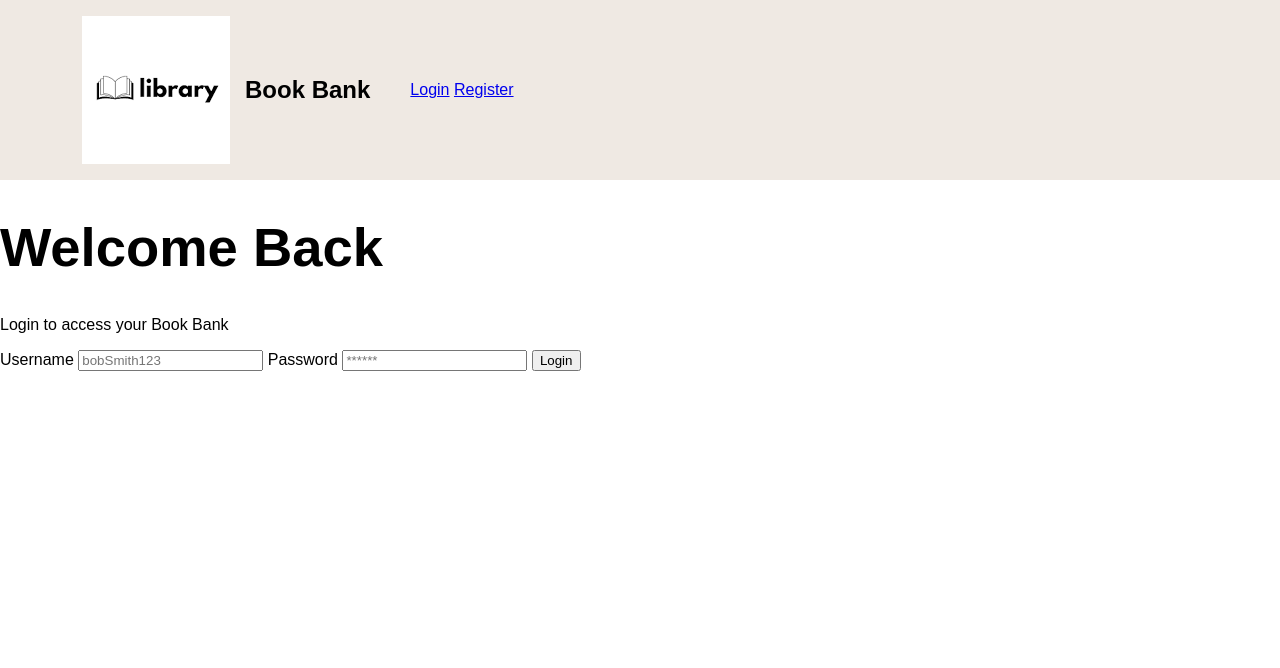
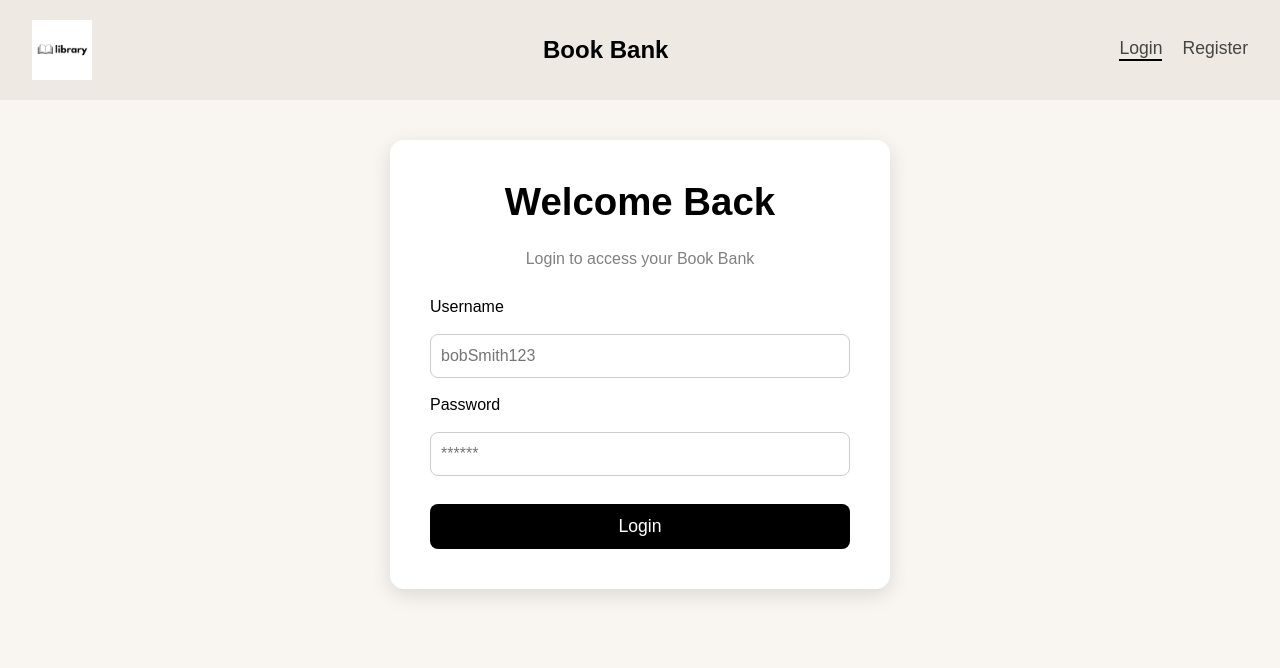
Before and after one commit to Yusuph-Darbo/library, a PHP site: page /login.php in a window 1280 px wide. Shown: the top 668 px of the page. Run offline with PHP 8.4, Linux system fonts and the light colour scheme.

Commit message:
css addition

```diff
--- a/css/style.css
+++ b/css/style.css
@@ -6,19 +6,7 @@ body {
   margin: 0;
   font-family: "DM Sans", sans-serif;
   color: black;
-}
-
-/* ============================================
-   Typography
-   ============================================ */
-
-h1 {
-  font-weight: 600;
-  font-size: 3.4rem;
-}
-
-h2 {
-  margin: 0 40px 0 15px;
+  background-color: #f9f6f2;
 }
 
 /* ============================================
@@ -30,21 +18,114 @@ header {
   padding: 1rem 2rem;
   align-items: center;
   background-color: #efe9e3;
-  margin-bottom: 0;
-  position: relative;
-  z-index: 100;
+  justify-content: space-between;
 }
 
 .logo {
-  margin-left: 50px;
+  width: 60px;
+}
+
+.registerSection {
+  display: flex;
+  gap: 20px;
+}
+
+.nav-link {
+  font-size: 1.1rem;
+  text-decoration: none;
+  color: #444;
+  font-weight: 500;
+  transition: 0.3s;
+}
+
+.nav-link:hover {
+  color: black;
+}
+
+.active {
+  border-bottom: 2px solid black;
 }
 
 /* ============================================
-   Form Section
+   Main Form Section
    ============================================ */
 
-.formSection {
-  width: 500px;
-  height: 500px;
+main {
+  display: flex;
+  justify-content: center;
+  padding-top: 40px;
+}
+
+.formWrapper {
+  width: 420px;
+  background-color: white;
+  padding: 40px;
+  border-radius: 14px;
+  box-shadow: 0 6px 20px rgba(0, 0, 0, 0.12);
+  text-align: center;
+}
+
+.formWrapper h1 {
+  margin-top: 0;
+  font-size: 2.4rem;
+  font-weight: 600;
+}
+
+.subtitle {
+  margin-bottom: 30px;
+  color: gray;
+}
+
+/* ============================================
+   Actual Form Styling
+   ============================================ */
+
+.loginForm {
+  display: flex;
+  flex-direction: column;
+  gap: 18px;
+  text-align: left;
+}
+
+.loginForm label {
+  font-size: 1rem;
+  font-weight: 500;
+}
+
+.loginForm input[type="text"],
+.loginForm input[type="password"] {
+  padding: 12px 10px;
+  font-size: 1rem;
+  border: 1px solid #ccc;
+  border-radius: 8px;
+  outline: none;
+  transition: 0.2s;
+}
+
+.loginForm input:focus {
+  border-color: #333;
+}
+
+.submitBtn {
+  margin-top: 10px;
+  padding: 12px;
+  font-size: 1.1rem;
   background-color: black;
+  color: white;
+  border: none;
+  border-radius: 8px;
+  cursor: pointer;
+  transition: 0.3s;
 }
+
+.submitBtn:hover {
+  background-color: #333;
+}
+
+/* ============================================
+   Footer Placeholder
+   ============================================ */
+
+footer {
+  padding: 40px;
+}
```
